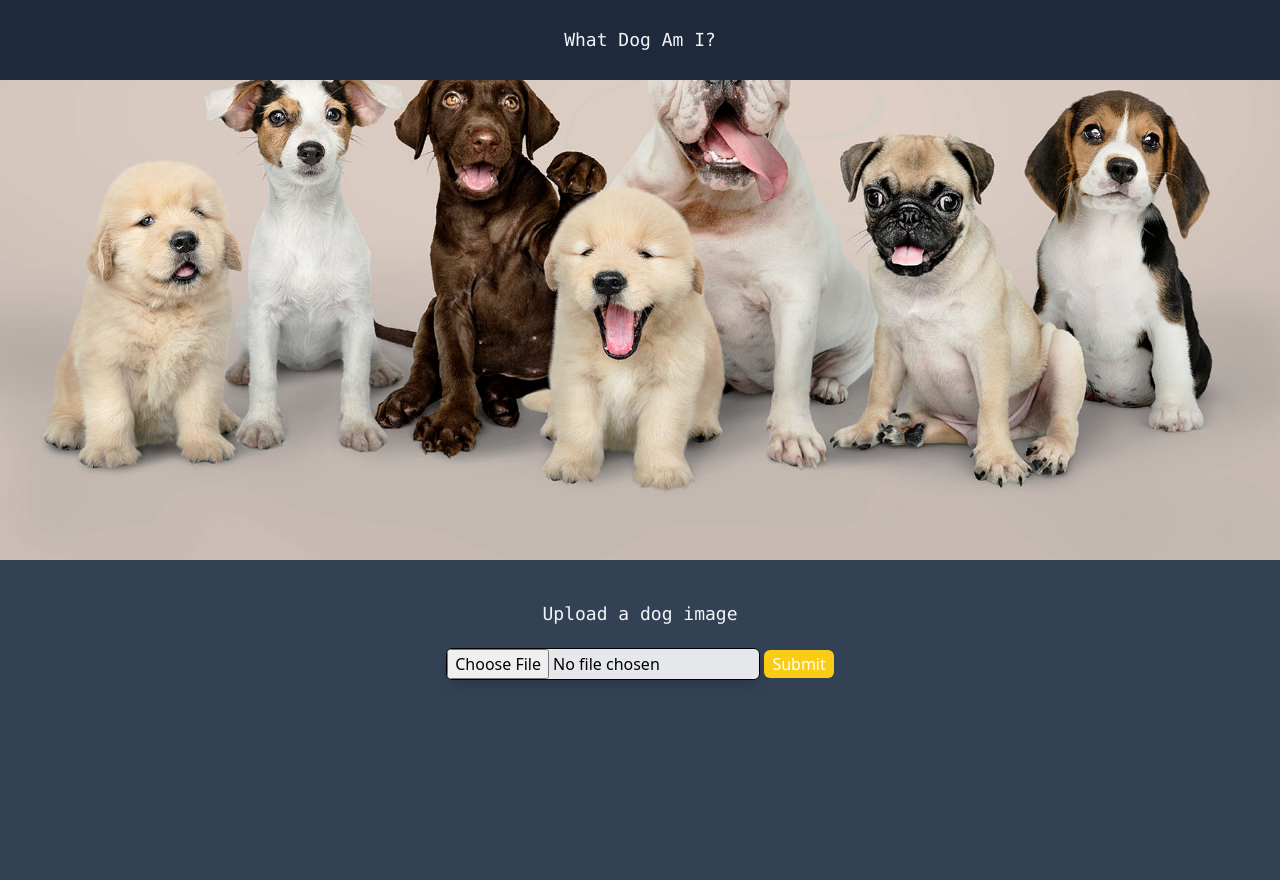
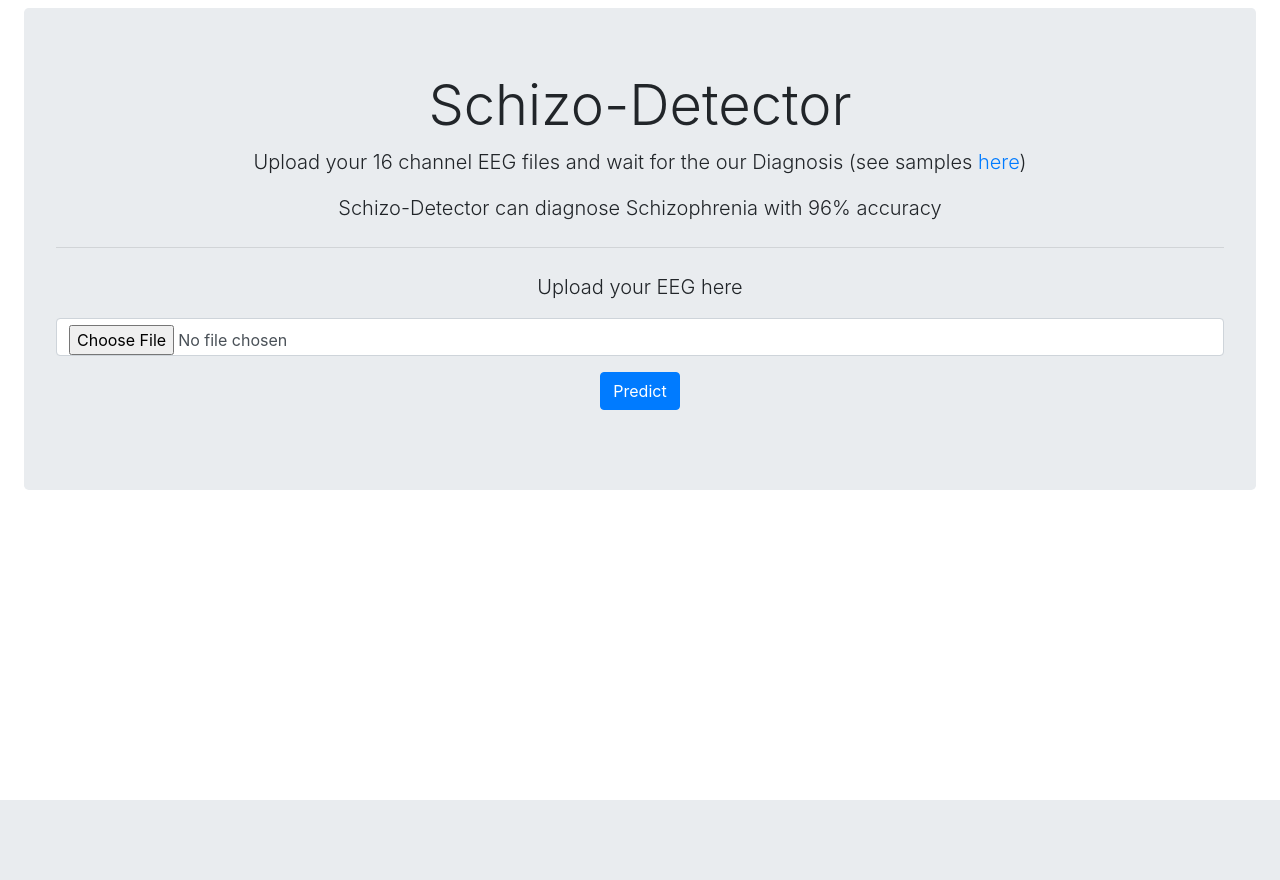
Before and after one commit to mehrshad-sdtn/Schizo-Detector, a Flask app: template templates/index.html in a window 1280 px wide. After the commit the page ends 800 px from the top, so only its background shows below. Run offline with Flask 2, Linux system fonts and the light colour scheme; the template is opened without the code that fills it, so the values that code supplies are empty; some libraries are stand-ins or nearby versions.

Commit message:
app changed

```diff
--- a/app.py
+++ b/app.py
@@ -1,43 +1,83 @@
 from flask import Flask, render_template, request
+import tensorflow as tf
+import eeg_processing as eegp
+import image_utils
 import os
+import logging
 import numpy as np
-import classifier as clf
 import sys
-import logging
-import PIL
+
+import matplotlib
+matplotlib.use('Agg')
+import matplotlib.pyplot as plt
 
 app = Flask(__name__)
 app.logger.addHandler(logging.StreamHandler(sys.stdout))
 app.logger.setLevel(logging.ERROR)
 
-app.config['UPLOAD_FOLDER'] =os.path.join('static', 'images')
+model = model = tf.keras.models.load_model('simple_model_final.h5')
 
-def build_and_save_image(image):
-    data = image.read()
-    file_path = os.path.join(app.config['UPLOAD_FOLDER'], image.filename)
-    with open(file_path, 'wb') as file:
-        file.write(data)
-
-def clean_image_dir():
-    for im in os.listdir(app.config['UPLOAD_FOLDER']):
-        os.remove(os.path.join(app.config['UPLOAD_FOLDER'], im))
+def clear_directory(dir_path):
+    files = os.listdir(dir_path)
+    for f in files:
+        os.remove(os.path.join(dir_path, f))
 
 
-@app.route("/")
-def hello():
-    return render_template("index.html")
+def diagnose(zeros, ones):
+    percent_sch = round((ones/12)*100, 1)
+    print(percent_sch)
+    if percent_sch > 60 and percent_sch < 90:
+        return f"You are at a very high ({percent_sch}%) risk of having Schizophrenia, please consult a professional for furthur diagnosis and assistance as soon as possible"
 
-@app.route("/sub", methods = ['POST'])
-def submit():
-    predictions = []
-    clean_image_dir()
-    if request.method == "POST":
-        image = request.files["file"]
-        build_and_save_image(image)
-        im_path = os.path.join(app.config['UPLOAD_FOLDER'], image.filename)
-        pred = clf.get_image_prediction(im_path)
+    elif percent_sch > 90:
+        return f"You are diagnosed with Schizophrenia (with {percent_sch}% confidence), please seek a professional's help for your treatment options as soon as possible"
 
-        return render_template('sub.html', name = pred, image=im_path)
+    elif percent_sch < 60 and percent_sch > 40:
+        return f"You are at a the ({percent_sch}%) risk of having Schizophrenia, please consult a professional for furthur diagnosis and assistance"
+
+    elif percent_sch < 40 and percent_sch > 10:
+        return f"You probably do not have Schizophrenia, But still have a {percent_sch}% risk, please also consult a professional"
+
+    else:
+        return f"You are healthy ({percent_sch}% chance of having Schizophrenia)"
+
+
+
+@app.route('/', methods=['GET'])
+def hello_world():
+    clear_directory('EEG')
+    clear_directory('images')
+    return render_template('index.html')
+
+
+@app.route('/diagnosis', methods=['POST'])
+def predict():
+    eegfile=request.files['eegfile']
+    eegpath = os.path.join("EEG", eegfile.filename)
+    eegfile.save(eegpath)
+    eegp.process_eeg_data()
+    X = image_utils.image_arrays_from_directory('images')
+    y_preds = model.predict(X)
+    predictions = np.argmax(y_preds, axis=-1)
+    unique, counts = np.unique(predictions, return_counts=True)
+    dictionary = dict(zip(unique, counts))
+
+    zeros, ones = 0, 0
+    if 0 in dictionary:
+        zeros = dictionary[0]
+    else:
+        zeros = 0
+
+    if 1 in dictionary:
+        ones = dictionary[1]
+    else:
+        ones = 0
+
+    print(zeros, ones)
+    diagnosis = diagnose(zeros, ones)
+    print(diagnosis)
+    return render_template('sub.html', text=diagnosis)
+
 
 if __name__ == '__main__':
     app.run()
--- /dev/null
+++ b/eeg_processing.py
@@ -0,0 +1,108 @@
+import os
+import math
+import random
+import numpy as np
+from matplotlib import gridspec
+
+import matplotlib
+matplotlib.use('Agg')
+import matplotlib.pyplot as plt
+
+recording_len = 7680
+freq = 128
+total_time = recording_len // freq
+
+def read_data(path):
+  case_path = path
+  subjects_list = []
+  for filename in os.listdir(case_path):
+    with open(os.path.join(case_path, filename), 'r') as f:
+      lines = f.readlines()
+      subjects_list.append(lines)
+  return subjects_list
+
+# -----------------------------------------
+def convert_to_numbers(sub_list):
+  new_list = []
+  for sub in sub_list:
+    new_list.append([float(value) for value in sub])
+  return new_list
+
+# -----------------------------------------
+def list_segments(lst, segments=16):
+  arr = np.array(lst)
+  return np.array_split(np.array(arr), segments)
+
+
+# --------------------------------------------
+def divide_to_channels(subjects_list, segments=16):
+  return [list_segments(subject, segments) for subject in subjects_list]
+
+
+# ----------------------------------------------
+def log_data_shapes(data):
+  return {
+    (len(data), len(data[0]), data[0][0].shape)}
+
+# --------------------------------------------------
+def divide_time_segments(subject_list, time_window=5):
+  n_segments = total_time // time_window
+  return [np.split(channel, n_segments) for channel in subject_list]
+
+
+# -----------------------------------------------
+def create_spectrogram_data(subject_list):
+  new_subject_list = []
+  for subject in subject_list:
+    specs = []
+    segment_channels = divide_time_segments(subject)
+    array_of_arrays = np.array([np.array(channel) for channel in segment_channels])
+    for i in range(0, array_of_arrays.shape[1]):
+      spec_data = np.squeeze(array_of_arrays[:, i, :].reshape((1, -1)))
+      specs.append(spec_data)
+    new_subject_list.append(specs)
+  return new_subject_list
+
+
+###############################################################################
+channels_16 = ['F7', 'F3', 'F4', 'F8', 'T3', 'C3', 'Cz', 'C4',
+               'T4', 'T5', 'P3', 'Pz', 'P4', 'T6', 'O1', 'O2']
+
+
+def create_spectrogram(data, fs, impath= '', save=False):
+  plt.specgram(data, Fs=fs, NFFT=1024)
+  if save:
+    plt.axis('off')
+    plt.savefig(impath, dpi=300, pad_inches=0.0, transparent=True, bbox_inches='tight')
+  else: plt.show()
+
+
+
+def generate_images_for_subject(path, subject_data, sub_index):
+  for i, segment in enumerate(subject_data):
+    filename = f'sub{sub_index}-seg{i}'
+    print('generated: ', filename)
+    create_spectrogram(segment, fs=freq, impath=os.path.join(path, filename), save=True)
+
+
+
+def generate_images(data, path, start=0):
+  for i in range(start, len(data)):
+    generate_images_for_subject(path, data[i], i)
+
+
+#################################| main |#####################################
+
+def process_eeg_data():
+    """
+    This function reads the uploaded EEG from directory and
+    creates corresponding spectrogram images of 5 second segments
+
+    """
+    print(f'the recording is {total_time} seconds long and has total {recording_len} values')
+
+
+    raw_data = convert_to_numbers(read_data('./EEG'))
+    by_channels = divide_to_channels(raw_data)
+    spec_data = create_spectrogram_data(by_channels)
+    generate_images(spec_data, './images')
--- a/requirements.txt
+++ b/requirements.txt
@@ -26,6 +26,7 @@ MarkupSafe==2.1.1
 numpy==1.23.4
 oauthlib==3.2.2
 opt-einsum==3.3.0
+opencv-python==4.6.0.66
 packaging==21.3
 Pillow==9.2.0
 protobuf==3.19.6
@@ -48,3 +49,5 @@ urllib3==1.26.12
 Werkzeug==2.2.2
 wrapt==1.14.1
 zipp==3.9.0
+matplotlib==3.4.3
+matplotlib-inline==0.1.3
--- a/templates/index.html
+++ b/templates/index.html
@@ -1,33 +1,40 @@
 <!DOCTYPE html>
 <html lang="en">
 <head>
+    <link rel="stylesheet" href="https://cdn.jsdelivr.net/npm/bootstrap@4.3.1/dist/css/bootstrap.min.css" integrity="sha384-ggOyR0iXCbMQv3Xipma34MD+dH/1fQ784/j6cY/iJTQUOhcWr7x9JvoRxT2MZw1T" crossorigin="anonymous">
     <meta charset="UTF-8">
     <meta http-equiv="X-UA-Compatible" content="IE=edge">
     <meta name="viewport" content="width=device-width, initial-scale=1.0">
-    <link href="https://cdnjs.cloudflare.com/ajax/libs/animate.css/3.7.0/animate.min.css" rel="stylesheet">
-	<script src="https://cdn.tailwindcss.com"></script>
-
-    <title>Dog Classifier</title>
+    <title>SchizoDetector</title>
+    <script src="https://cdn.jsdelivr.net/npm/bootstrap@5.3.0-alpha1/dist/js/bootstrap.bundle.min.js" integrity="sha384-w76AqPfDkMBDXo30jS1Sgez6pr3x5MlQ1ZAGC+nuZB+EYdgRZgiwxhTBTkF7CXvN" crossorigin="anonymous"></script>
 </head>
 <body>
-    <div class="flex flex-row w-full h-20 bg-slate-800 text-gray-100 justify-center font-medium items-center font-mono text-lg"> What Dog Am I?</div>
-    <div class="flex flex-col h-screen font-sans bg-slate-700">
-        <div class="w-full m-0 p-0 bg-cover bg-bottom" style="background-image:url('static/header.jpg'); height: 100vh; max-height:480px; ">
-			<div class="container max-w-4xl mx-auto pt-16 md:pt-56 text-center break-normal" >
-				<!--Title-->
-					<p class="text-white font-light text-3xl md:text-5xl">
+    <!--<div class="p-4 jumbotron border">
+        <h2 class="text-center text-dark"> Insert your EEG </h2>
+        <br>
 
-					</p>
-			</div>
-		</div>
-        <div class="mt-10 flex flex-col items-center justify-center">
-            <p class="text-gray-100 font-light text-lg  font-mono">Upload a dog image</p>
-            <form action="/sub" method="POST" enctype="multipart/form-data" >
-                <input type="file" name="file" class="my-5 rounded-md border shadow-inner shadow-lg border-black bg-gray-200 font-light">
-                <input type="submit" class="bg-yellow-400 rounded-md text-base text-white px-2 py-0.5 hover:bg-gray-100 hover:text-yellow-500 hover:border-yellow-500 border-gray-100">
-            </form>
-        </div>
-    </div>
+
+    </div>-->
+
+    <div class="jumbotron mx-4 my-2">
+        <h2 class="display-4 text-center">Schizo-Detector</h2>
+        <p class="lead text-center">Upload your 16 channel EEG files and wait for the our Diagnosis (see samples <a href="#">here</a>)</p>
+        <p class="lead text-center font-weight-light">Schizo-Detector can diagnose Schizophrenia with 96% accuracy</p>
+        <hr class="my-4">
+
+        <p class="lead text-center">
+            Upload your EEG here
+        </p>
+        <form class="pt-8 text-center" action="/diagnosis" method="post" enctype="multipart/form-data">
+            <div class="form-group">
+              <input class="form-control" type="file" name="eegfile">
+              <input class="btn btn-primary mt-3" type="submit" value="Predict">
+            </div>
+        </form>
+
+      </div>
+
+
 
 
 
```
Also changed, not shown: classifier.py (deleted, +0 -23 lines), image_utils.py (added, +20 -0 lines), templates/sub.html (+18 -36 lines), README.md (deleted), images/Xception.png (deleted), images/sub0-seg0.png (added), static/header.jpg (deleted), static/images/shiba.jfif (deleted), 4 other files.
